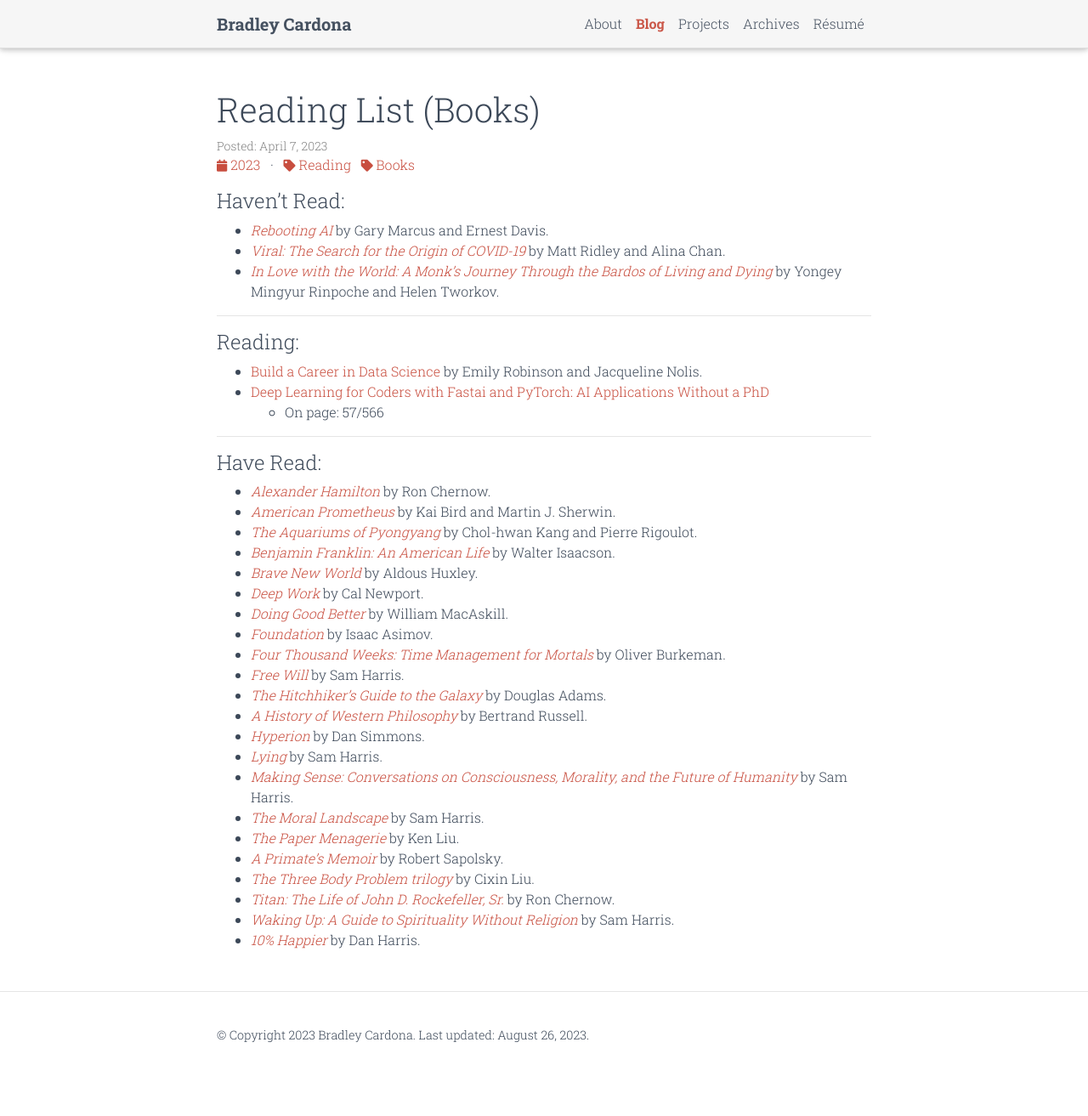
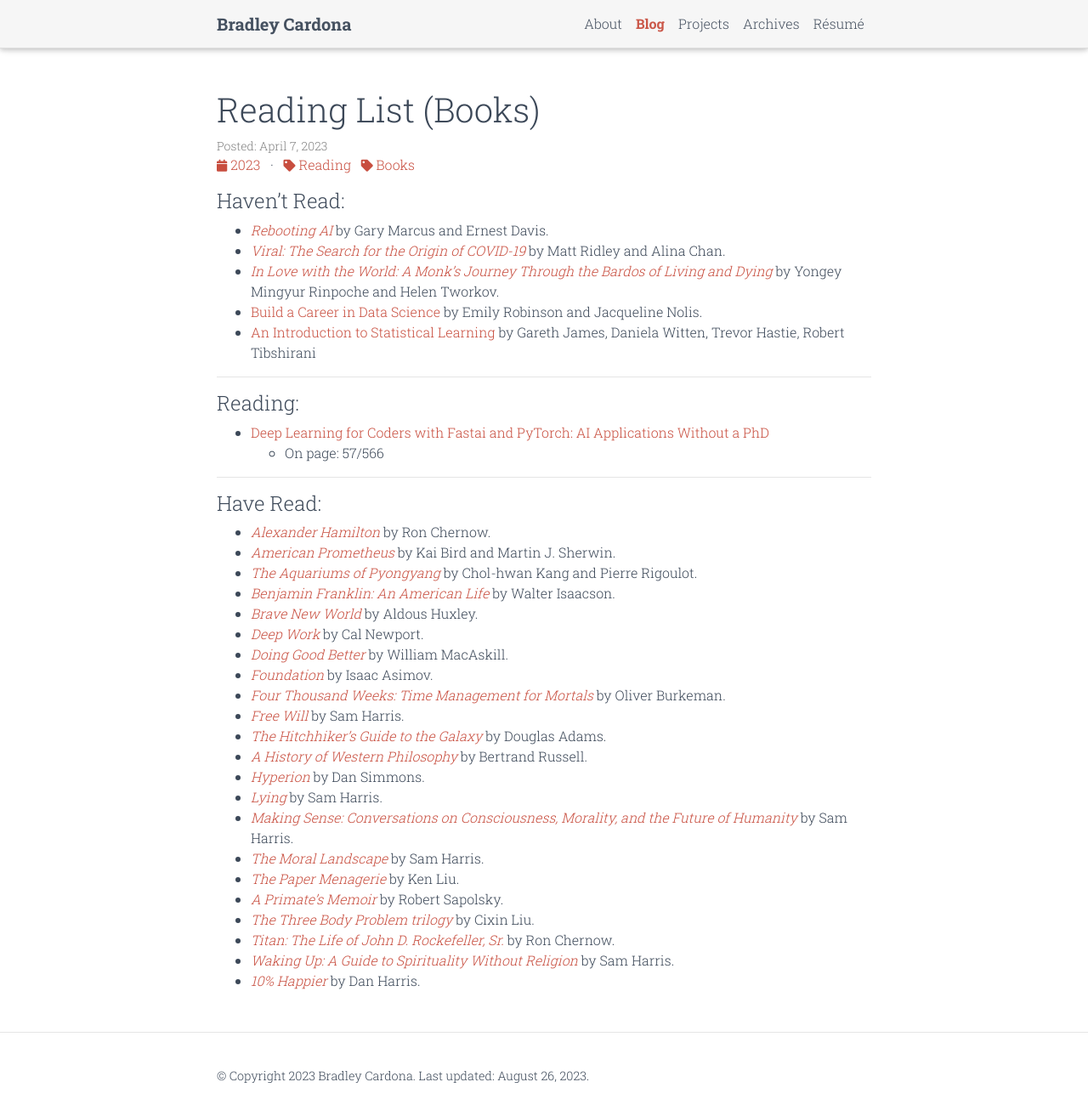
Before and after one commit to BMCARDONA/bmcardona.github.io, a Jekyll site: the page built from _posts/2023-04-07-reading-list.md, in a window 1280 px wide and 1317 px high. Shown: the top 1313 px of the window at 85% size. Built offline with Jekyll 4.4.1, drawn with Linux system fonts in a browser that asks for light colours; comment, search, counter and statistics services are not loaded; a style sheet for code colours, icons or effects is not loaded.

Commit message:
update reading list

```diff
--- a/_posts/2023-04-07-reading-list.md
+++ b/_posts/2023-04-07-reading-list.md
@@ -10,11 +10,12 @@ related_posts: false
 - *[Rebooting AI](https://www.amazon.com/Rebooting-AI-Building-Artificial-Intelligence/dp/052556604X/ref=sr_1_1?crid=3IBVCF0P01SV0&keywords=Rebooting+AI&qid=1681313177&sprefix=rebooting+ai%2Caps%2C99&sr=8-1)* by Gary Marcus and Ernest Davis.
 - *[Viral: The Search for the Origin of COVID-19](https://www.amazon.com/Audible-Viral-Search-Origin-COVID-19/dp/B097CLV3QP/ref=sr_1_1?keywords=viral+the+search+for+the+origin+of+covid-19&qid=1681313204&sprefix=Viral%3A+The+Se%2Caps%2C249&sr=8-1)* by Matt Ridley and Alina Chan.
 - *[In Love with the World: A Monk's Journey Through the Bardos of Living and Dying](https://www.amazon.com/Love-World-Journey-Through-Bardos/dp/0525512535)* by Yongey Mingyur Rinpoche and Helen Tworkov.
+- [Build a Career in Data Science](https://www.amazon.com/Build-Career-Science-Jacqueline-Nolis/dp/1617296244/ref=sr_1_13_sspa?crid=38XVJNCF79VTC&keywords=AI+book&qid=1691203969&sprefix=ai+book%2Caps%2C114&sr=8-13-spons&sp_csd=d2lkZ2V0TmFtZT1zcF9tdGY&psc=1) by Emily Robinson and Jacqueline Nolis.
+- [An Introduction to Statistical Learning](https://www.amazon.com/Introduction-Statistical-Learning-Applications-Statistics/dp/1461471370) by Gareth James, Daniela Witten, Trevor Hastie, Robert Tibshirani
 
 ___
 
 #### Reading:
-- [Build a Career in Data Science](https://www.amazon.com/Build-Career-Science-Jacqueline-Nolis/dp/1617296244/ref=sr_1_13_sspa?crid=38XVJNCF79VTC&keywords=AI+book&qid=1691203969&sprefix=ai+book%2Caps%2C114&sr=8-13-spons&sp_csd=d2lkZ2V0TmFtZT1zcF9tdGY&psc=1) by Emily Robinson and Jacqueline Nolis.
 - [Deep Learning for Coders with Fastai and PyTorch: AI Applications Without a PhD](https://www.amazon.com/Deep-Learning-Coders-fastai-PyTorch/dp/1492045527)
     - On page: 57/566
 
```
